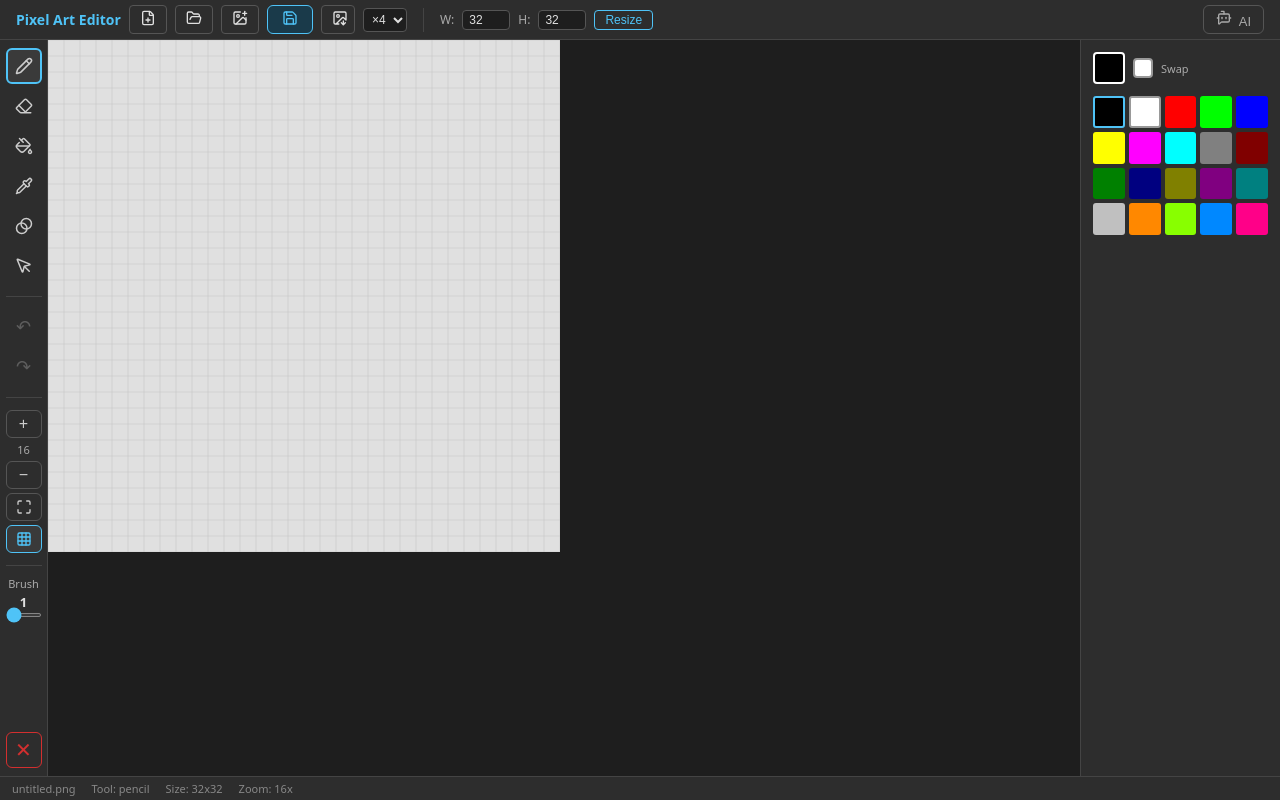
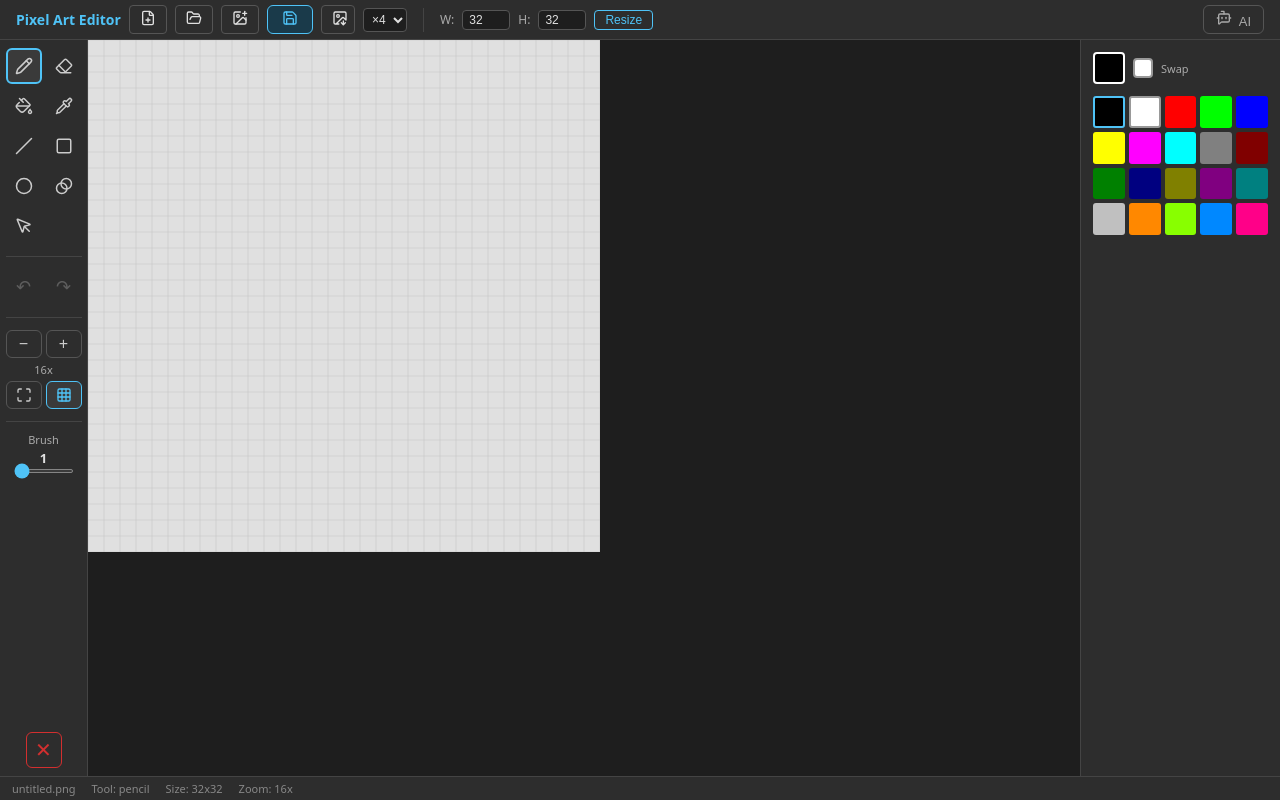
Before and after one commit to AlexandreColl/PixelArtEditor, a React (Vite) app: page / in a window 1280 px wide. Built offline with nearby package versions, Linux system fonts and the light colour scheme; the HTML template or start-up script is replaced by a standard one.

Commit message:
✨ feat(tools): add line, rectangle and ellipse tools
Shapes are previewed while dragging, undone with a single step, support the
secondary color on right click and an optional fill. The toolbar moves to two
columns and groups the zoom buttons so everything still fits in 800x600.

```diff
--- a/src/App.tsx
+++ b/src/App.tsx
@@ -122,7 +122,10 @@ export default function App() {
     setZoom,
     setBrushSize,
     toggleGrid,
+    toggleShapeFilled,
     paintLine,
+    beginShape,
+    drawShape,
     fillRegion,
     shadePixel,
     commitHistory,
@@ -615,6 +618,8 @@ export default function App() {
           onFit={handleFit}
           showGrid={state.showGrid}
           onToggleGrid={toggleGrid}
+          shapeFilled={state.shapeFilled}
+          onToggleShapeFilled={toggleShapeFilled}
           brushSize={state.brushSize}
           onBrushSizeChange={setBrushSize}
           onClear={clearCanvas}
@@ -633,7 +638,10 @@ export default function App() {
           secondaryColor={state.secondaryColor}
           zoom={state.zoom}
           brushSize={state.brushSize}
+          shapeFilled={state.shapeFilled}
           onPaintLine={paintLine}
+          onShapeStart={beginShape}
+          onDrawShape={drawShape}
           onFillRegion={fillRegion}
           onShadePixel={shadePixel}
           onStrokeEnd={commitHistory}
--- a/src/components/Toolbar.tsx
+++ b/src/components/Toolbar.tsx
@@ -1,5 +1,17 @@
 import type { Tool } from '../types'
-import { Pencil, Eraser, PaintBucket, Pipette, Blend, MousePointer, Grid3x3, Maximize } from 'lucide-react'
+import {
+  Pencil,
+  Eraser,
+  PaintBucket,
+  Pipette,
+  Blend,
+  MousePointer,
+  Grid3x3,
+  Maximize,
+  Slash,
+  Square,
+  Circle,
+} from 'lucide-react'
 
 interface ToolbarProps {
   activeTool: Tool
@@ -9,6 +21,8 @@ interface ToolbarProps {
   onFit: () => void
   showGrid: boolean
   onToggleGrid: () => void
+  shapeFilled: boolean
+  onToggleShapeFilled: () => void
   brushSize: number
   onBrushSizeChange: (size: number) => void
   onClear: () => void
@@ -23,6 +37,9 @@ const tools: { id: Tool; label: string; icon: React.ComponentType<{ size?: numbe
   { id: 'eraser', label: 'Eraser', icon: Eraser },
   { id: 'fill', label: 'Fill', icon: PaintBucket },
   { id: 'picker', label: 'Picker', icon: Pipette },
+  { id: 'line', label: 'Line', icon: Slash },
+  { id: 'rect', label: 'Rectangle', icon: Square },
+  { id: 'ellipse', label: 'Ellipse', icon: Circle },
   { id: 'shade', label: 'Shade', icon: Blend },
   { id: 'selection', label: 'Select', icon: MousePointer },
 ]
@@ -50,6 +67,8 @@ export default function Toolbar({
   onFit,
   showGrid,
   onToggleGrid,
+  shapeFilled,
+  onToggleShapeFilled,
   brushSize,
   onBrushSizeChange,
   onClear,
@@ -61,7 +80,7 @@ export default function Toolbar({
   return (
     <div
       style={{
-        width: 48,
+        width: 88,
         background: '#2d2d2d',
         display: 'flex',
         flexDirection: 'column',
@@ -72,6 +91,7 @@ export default function Toolbar({
         overflowY: 'auto',
       }}
     >
+      <div style={{ display: 'grid', gridTemplateColumns: 'repeat(2, 36px)', gap: 4 }}>
         {tools.map(t => {
           const Icon = t.icon
           return (
@@ -89,9 +109,11 @@ export default function Toolbar({
             </button>
           )
         })}
+      </div>
 
-      <div style={{ width: 36, height: 1, background: '#444', margin: '8px 0' }} />
+      <div style={{ width: 76, height: 1, background: '#444', margin: '8px 0' }} />
 
+      <div style={{ display: 'flex', gap: 4 }}>
         <button
           title="Undo (Ctrl+Z)"
           onClick={onUndo}
@@ -108,10 +130,19 @@ export default function Toolbar({
         >
           ↷
         </button>
+      </div>
 
-      <div style={{ width: 36, height: 1, background: '#444', margin: '8px 0' }} />
+      <div style={{ width: 76, height: 1, background: '#444', margin: '8px 0' }} />
 
-      <div style={{ display: 'flex', flexDirection: 'column', gap: 4 }}>
+      <div style={{ display: 'flex', flexDirection: 'column', alignItems: 'center', gap: 4 }}>
+        <div style={{ display: 'flex', gap: 4 }}>
+          <button
+            title="Zoom out"
+            onClick={() => onZoomChange(zoom - 4)}
+            style={{ ...btnBase, height: 28, fontSize: 16, border: '1px solid #555' }}
+          >
+            −
+          </button>
           <button
             title="Zoom in"
             onClick={() => onZoomChange(zoom + 4)}
@@ -119,14 +150,9 @@ export default function Toolbar({
           >
             +
           </button>
-        <span style={{ color: '#aaa', fontSize: 11, textAlign: 'center' }}>{zoom}</span>
-        <button
-          title="Zoom out"
-          onClick={() => onZoomChange(zoom - 4)}
-          style={{ ...btnBase, height: 28, fontSize: 16, border: '1px solid #555' }}
-        >
-          −
-        </button>
+        </div>
+        <span style={{ color: '#aaa', fontSize: 11, textAlign: 'center' }}>{zoom}x</span>
+        <div style={{ display: 'flex', gap: 4 }}>
           <button
             title="Fit to window (Ctrl+0)"
             onClick={onFit}
@@ -148,10 +174,24 @@ export default function Toolbar({
             <Grid3x3 size={16} />
           </button>
         </div>
+      </div>
 
-      {(activeTool === 'pencil' || activeTool === 'eraser') && (
-        <div style={{ width: 36, display: 'flex', flexDirection: 'column', alignItems: 'center', gap: 2 }}>
-          <div style={{ width: 36, height: 1, background: '#444', margin: '8px 0' }} />
+      {(activeTool === 'rect' || activeTool === 'ellipse') && (
+        <label
+          title="Fill the shape instead of drawing only its outline"
+          style={{ display: 'flex', alignItems: 'center', gap: 4, color: '#aaa', fontSize: 11, cursor: 'pointer' }}
+        >
+          <input type="checkbox" checked={shapeFilled} onChange={onToggleShapeFilled} />
+          Filled
+        </label>
+      )}
+
+      {(activeTool === 'pencil' ||
+        activeTool === 'eraser' ||
+        activeTool === 'line' ||
+        ((activeTool === 'rect' || activeTool === 'ellipse') && !shapeFilled)) && (
+        <div style={{ width: 76, display: 'flex', flexDirection: 'column', alignItems: 'center', gap: 2 }}>
+          <div style={{ width: 76, height: 1, background: '#444', margin: '8px 0' }} />
           <span style={{ color: '#aaa', fontSize: 11 }}>Brush</span>
           <span style={{ color: '#e0e0e0', fontSize: 13, fontWeight: 600 }}>{brushSize}</span>
           <input
@@ -160,7 +200,7 @@ export default function Toolbar({
             max={16}
             value={brushSize}
             onChange={e => onBrushSizeChange(Number(e.target.value))}
-            style={{ width: 36, height: 4, accentColor: '#4fc3f7', cursor: 'pointer' }}
+            style={{ width: 60, height: 4, accentColor: '#4fc3f7', cursor: 'pointer' }}
           />
         </div>
       )}
--- a/src/hooks/useEditor.ts
+++ b/src/hooks/useEditor.ts
@@ -1,5 +1,6 @@
 import { useState, useCallback, useRef } from 'react'
-import type { Tool, PixelData, EditorState } from '../types'
+import type { Tool, ShapeTool, PixelData, EditorState } from '../types'
+import { linePoints, shapePoints } from '../utils/shapes'
 import { TRANSPARENT, formatColor, normalizeColor, parseColor, toHex } from '../utils/color'
 
 const MAX_HISTORY = 100
@@ -53,11 +54,14 @@ export function useEditor() {
     zoom: 16,
     brushSize: 1,
     showGrid: true,
+    shapeFilled: false,
   }))
 
   // Pixel data is never mutated in place, so history can hold the same objects as state.
   // The ref is updated synchronously so several events between renders see the latest pixels.
   const pixelDataRef = useRef(state.pixelData)
+  // Canvas as it was when the current shape drag started; the shape preview is redrawn on top of it
+  const shapeBaseRef = useRef<PixelData | null>(null)
   const historyRef = useRef<PixelData[]>([state.pixelData])
   const historyIndexRef = useRef(0)
   const [, setHistoryVersion] = useState(0)
@@ -69,6 +73,7 @@ export function useEditor() {
 
   /** Records the current pixels as one undo step (no-op if nothing changed). */
   const commitHistory = useCallback(() => {
+    shapeBaseRef.current = null
     const current = pixelDataRef.current
     const idx = historyIndexRef.current
     if (historyRef.current[idx] === current) return
@@ -112,33 +117,49 @@ export function useEditor() {
     setState(prev => ({ ...prev, showGrid: !prev.showGrid }))
   }, [])
 
+  const toggleShapeFilled = useCallback(() => {
+    setState(prev => ({ ...prev, shapeFilled: !prev.shapeFilled }))
+  }, [])
+
   /** Paints a brush line from (x0, y0) to (x1, y1). Part of a stroke: call commitHistory when it ends. */
   const paintLine = useCallback(
     (x0: number, y0: number, x1: number, y1: number, color: string, size: number) => {
       const { pixels, width, height } = pixelDataRef.current
       const newPixels = clonePixels(pixels)
-      // Bresenham, so fast pointer moves don't leave gaps
-      const dx = Math.abs(x1 - x0)
-      const dy = -Math.abs(y1 - y0)
-      const sx = x0 < x1 ? 1 : -1
-      const sy = y0 < y1 ? 1 : -1
-      let err = dx + dy
-      let x = x0
-      let y = y0
-      for (;;) {
+      // A full line rather than single points, so fast pointer moves don't leave gaps
+      for (const [x, y] of linePoints(x0, y0, x1, y1)) {
         stampBrush(newPixels, width, height, x, y, color, size)
-        if (x === x1 && y === y1) break
-        const e2 = 2 * err
-        if (e2 >= dy) {
-          err += dy
-          x += sx
-        }
-        if (e2 <= dx) {
-          err += dx
-          y += sy
-        }
       }
       setPixelData({ width, height, pixels: newPixels })
+    },
+    [setPixelData],
+  )
+
+  /** Marks the start of a shape drag so it can be redrawn from the same canvas on every pointer move. */
+  const beginShape = useCallback(() => {
+    shapeBaseRef.current = pixelDataRef.current
+  }, [])
+
+  /** Draws a shape preview from (x0, y0) to (x1, y1). Call commitHistory when the drag ends. */
+  const drawShape = useCallback(
+    (
+      shape: ShapeTool,
+      x0: number,
+      y0: number,
+      x1: number,
+      y1: number,
+      color: string,
+      size: number,
+      filled: boolean,
+    ) => {
+      const base = shapeBaseRef.current ?? pixelDataRef.current
+      const pixels = clonePixels(base.pixels)
+      // A filled shape is the exact area between the two corners, so the brush size only applies to outlines
+      const brush = filled && shape !== 'line' ? 1 : size
+      for (const [x, y] of shapePoints(shape, x0, y0, x1, y1, filled)) {
+        stampBrush(pixels, base.width, base.height, x, y, color, brush)
+      }
+      setPixelData({ width: base.width, height: base.height, pixels })
     },
     [setPixelData],
   )
@@ -305,7 +326,10 @@ export function useEditor() {
     setZoom,
     setBrushSize,
     toggleGrid,
+    toggleShapeFilled,
     paintLine,
+    beginShape,
+    drawShape,
     fillRegion,
     shadePixel,
     commitHistory,
--- a/src/types/index.ts
+++ b/src/types/index.ts
@@ -1,4 +1,5 @@
-export type Tool = 'pencil' | 'eraser' | 'fill' | 'picker' | 'selection' | 'shade'
+export type ShapeTool = 'line' | 'rect' | 'ellipse'
+export type Tool = 'pencil' | 'eraser' | 'fill' | 'picker' | 'selection' | 'shade' | ShapeTool
 
 export interface PixelData {
   width: number
@@ -21,4 +22,5 @@ export interface EditorState {
   zoom: number
   brushSize: number
   showGrid: boolean
+  shapeFilled: boolean
 }
--- /dev/null
+++ b/src/utils/shapes.ts
@@ -0,0 +1,87 @@
+import type { ShapeTool } from '../types'
+
+export type Point = [number, number]
+
+/** Bresenham line between two pixels, both ends included. */
+export function linePoints(x0: number, y0: number, x1: number, y1: number): Point[] {
+  const points: Point[] = []
+  const dx = Math.abs(x1 - x0)
+  const dy = -Math.abs(y1 - y0)
+  const sx = x0 < x1 ? 1 : -1
+  const sy = y0 < y1 ? 1 : -1
+  let err = dx + dy
+  let x = x0
+  let y = y0
+  for (;;) {
+    points.push([x, y])
+    if (x === x1 && y === y1) break
+    const e2 = 2 * err
+    if (e2 >= dy) {
+      err += dy
+      x += sx
+    }
+    if (e2 <= dx) {
+      err += dx
+      y += sy
+    }
+  }
+  return points
+}
+
+/** Rectangle with the two given pixels as opposite corners. */
+export function rectPoints(x0: number, y0: number, x1: number, y1: number, filled: boolean): Point[] {
+  const minX = Math.min(x0, x1)
+  const maxX = Math.max(x0, x1)
+  const minY = Math.min(y0, y1)
+  const maxY = Math.max(y0, y1)
+  const points: Point[] = []
+  for (let y = minY; y <= maxY; y++) {
+    for (let x = minX; x <= maxX; x++) {
+      if (filled || x === minX || x === maxX || y === minY || y === maxY) points.push([x, y])
+    }
+  }
+  return points
+}
+
+/**
+ * Ellipse inscribed in the bounding box of the two given pixels.
+ * A pixel belongs to it when its centre is inside; the outline is the pixels with a 4-neighbour outside.
+ */
+export function ellipsePoints(x0: number, y0: number, x1: number, y1: number, filled: boolean): Point[] {
+  const minX = Math.min(x0, x1)
+  const maxX = Math.max(x0, x1)
+  const minY = Math.min(y0, y1)
+  const maxY = Math.max(y0, y1)
+  const a = (maxX - minX + 1) / 2
+  const b = (maxY - minY + 1) / 2
+  const cx = minX + a
+  const cy = minY + b
+  const inside = (x: number, y: number) => {
+    const dx = (x + 0.5 - cx) / a
+    const dy = (y + 0.5 - cy) / b
+    return dx * dx + dy * dy <= 1
+  }
+  const points: Point[] = []
+  for (let y = minY; y <= maxY; y++) {
+    for (let x = minX; x <= maxX; x++) {
+      if (!inside(x, y)) continue
+      if (filled || !(inside(x - 1, y) && inside(x + 1, y) && inside(x, y - 1) && inside(x, y + 1))) {
+        points.push([x, y])
+      }
+    }
+  }
+  return points
+}
+
+export function shapePoints(
+  shape: ShapeTool,
+  x0: number,
+  y0: number,
+  x1: number,
+  y1: number,
+  filled: boolean,
+): Point[] {
+  if (shape === 'line') return linePoints(x0, y0, x1, y1)
+  if (shape === 'rect') return rectPoints(x0, y0, x1, y1, filled)
+  return ellipsePoints(x0, y0, x1, y1, filled)
+}
```
Also changed, not shown: src/components/Canvas.tsx (+37 -2 lines). Lines whose indentation alone changed are shown as unchanged.
